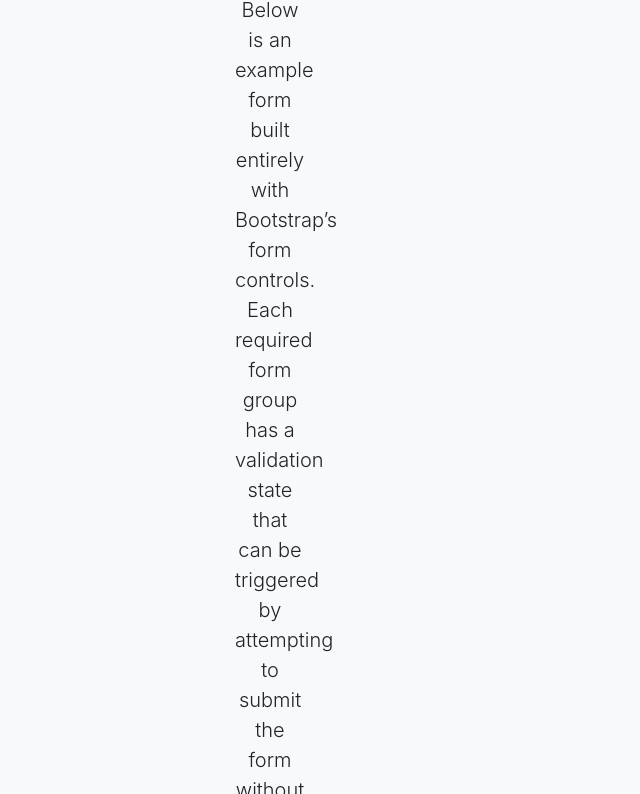
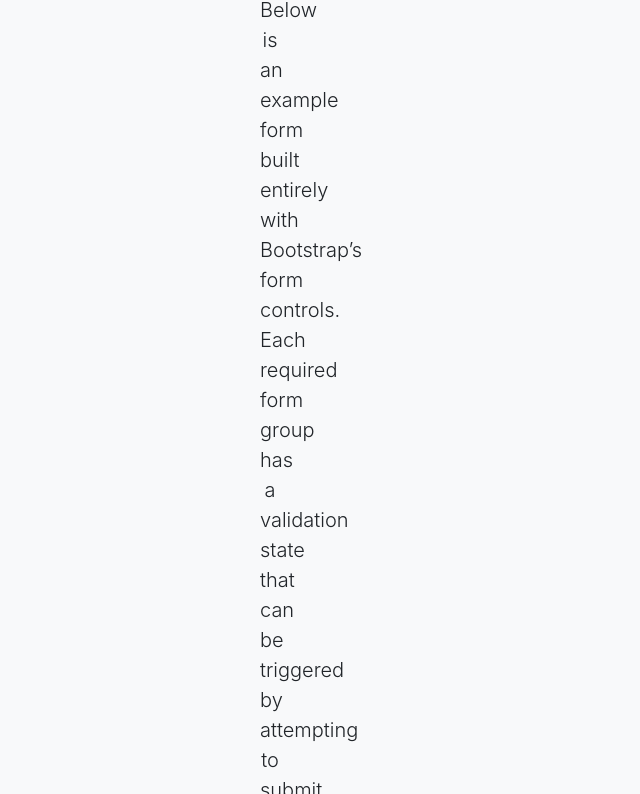
Before and after one commit to shaarvariupadhya/college, a plain HTML site: page abcpage.html in a window 1280 px wide. Shown: the part 306-1100 px from the top of the page, without its empty margins (370-1010 px from the left). Drawn offline with nearby package versions, Linux system fonts and the light colour scheme; files that its build step writes are made by us from their sources; files whose address does not match are found by name.

Commit message:
Update form-validation.css

```diff
--- a/css/form-validation.css
+++ b/css/form-validation.css
@@ -8,7 +8,7 @@ body {
 }
 
 body {
-    max-width: 100px;
+    max-width: 50px;
   display: -ms-flexbox;
   display: flex;
   -ms-flex-align: center;
```
